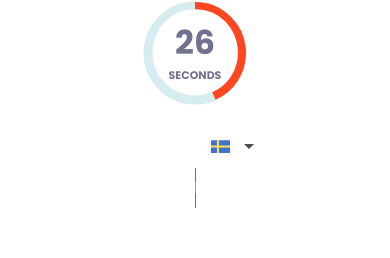
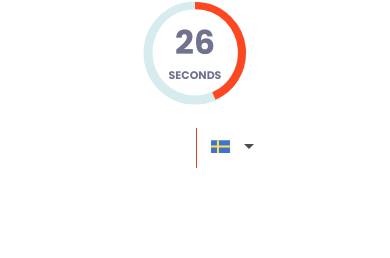
Before and after one commit to laherasif/Comming_Soon, a React (Create React App) app: page / in a window 390 px wide. Shown: the part 1986-2244 px from the top of the page. Built offline with nearby package versions, Linux system fonts and the light colour scheme; what tw-elements would draw is missing.

Commit message:
remove media

```diff
--- a/src/components/TopForm/TopForm.jsx
+++ b/src/components/TopForm/TopForm.jsx
@@ -18,7 +18,7 @@ const TopForm = () => {
                         showSelectedLabel={false}
                         showOptionLabel={false}
                     />
-                    <div className='lg:flex lg:justify-end form-field'>
+                    <div className='flex justify-end form-field'>
                         <input type="text " className=" focus:outline-none border-0 w-[64%]  placeholder:font-Poppins placeholder:font-medium p-2" placeholder="Your Name?" />
                         <button className='bg-light-red border-red-600 w-1/5 h-[40px] text-white font-Poppins font-medium'>Enter</button>
                     </div>
```
